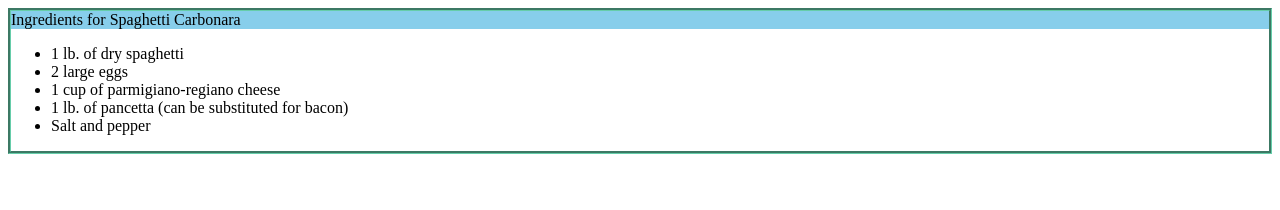
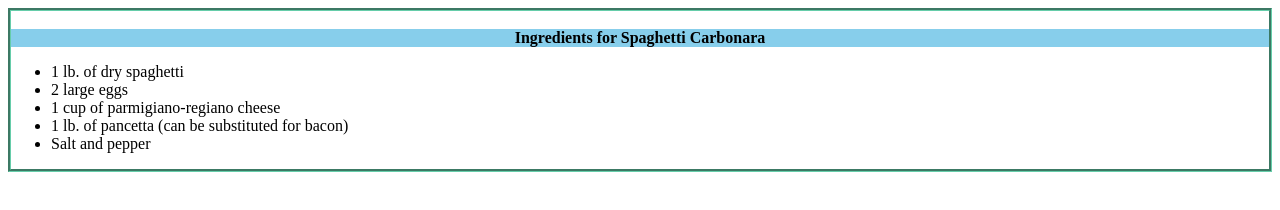
Before and after one commit to HJoRo/week3, a plain HTML site: page index.html in a window 1280 px wide. Drawn offline with Linux system fonts and the light colour scheme.

Commit message:
homework

```diff
--- a/index.html
+++ b/index.html
@@ -8,8 +8,9 @@
 </head>
 <body>
     <div class=ingredients>
-        <header class="head">Ingredients for Spaghetti Carbonara</header>
-        <p>
+        <br>
+        <header class=head><b>Ingredients for Spaghetti Carbonara</b></header>
+        <p class=p>
             <ul>
                 <li>1 lb. of dry spaghetti</li>
                 <li>2 large eggs</li>
--- a/main.css
+++ b/main.css
@@ -3,5 +3,14 @@
     border-color: mediumaquamarine;
 }
 .head {
+    text-align: center;
+    border: 5px;
+    outline: 5px;
+    outline-offset: 10px;
     background-color: skyblue;
+
 }
+.p {
+    position: absolute;
+    background-image: "https://s23209.pcdn.co/wp-content/uploads/2014/03/IMG_2694edit-1.jpg";
+}
```
